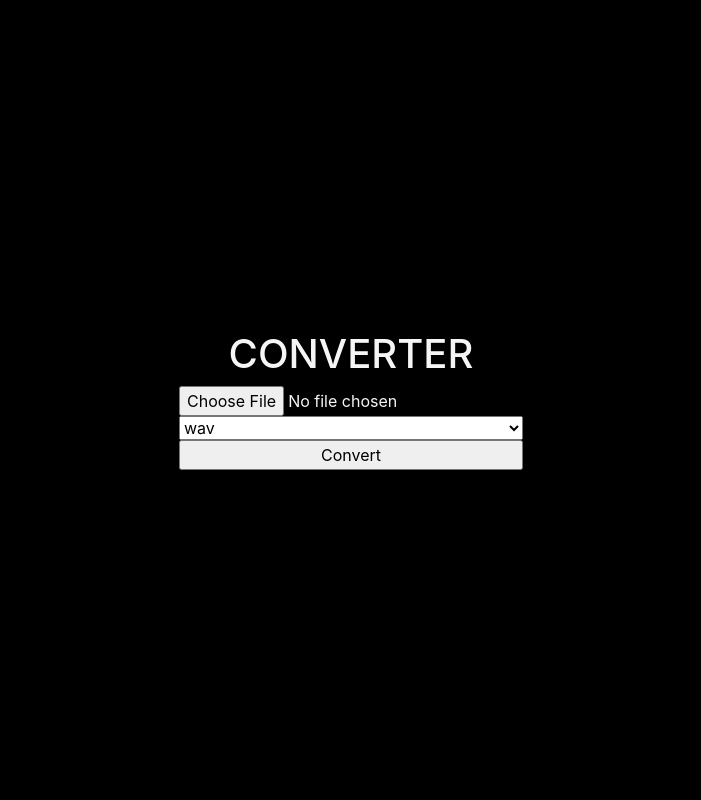
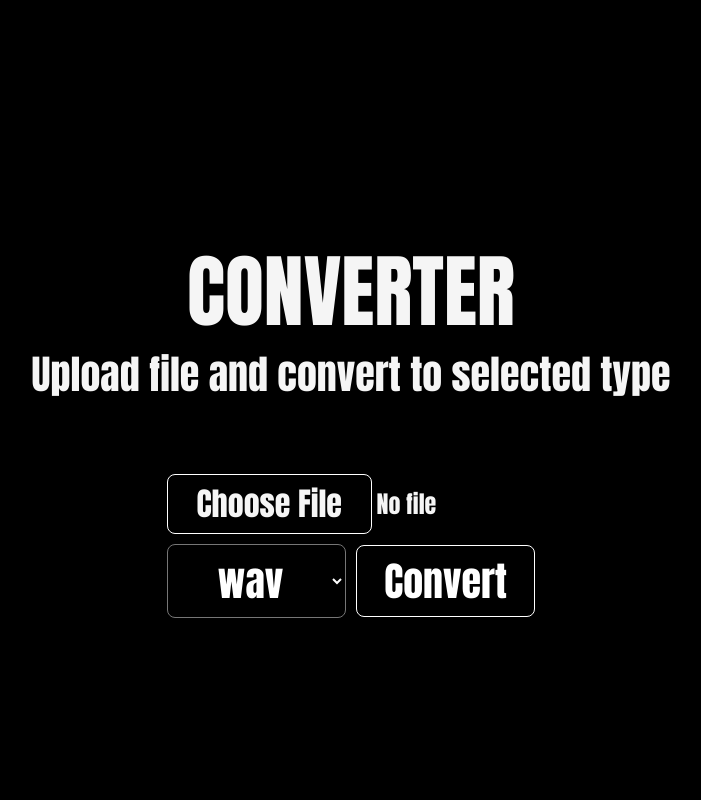
Before and after one commit to TonkaFails/file_converter, a Flask app: page / in a window 1280 px wide. Shown: the whole page, without its empty margins (289-990 px from the left). Run offline with Flask 3, Linux system fonts and the light colour scheme; some libraries are stand-ins or nearby versions.

Commit message:
better styling

```diff
--- a/static/style.css
+++ b/static/style.css
@@ -1,16 +1,82 @@
 .app {
-    height: 100vh;
-    width: 100vw;
+  height: 100vh !important;
+  width: 100vw !important;
   display: flex;
   align-items: center;
   justify-content: center;
   flex-direction: column;
-
   background: black;
   color: whitesmoke;
+  font-family: Impact, Haettenschweiler, "Arial Narrow Bold", sans-serif;
 }
-
-#form {
+.app .text {
+  text-align: center;
+  margin: 60px;
+}
+.app .text #title {
+  font-size: 10vh;
+  margin: 5px;
+}
+.app .text #paragraph {
+  font-size: 5vh;
+  margin: 5px;
+}
+.app .form-container .type-form {
   display: flex;
   flex-direction: column;
+  justify-content: space-between;
+  align-items: flex-start;
 }
+.app .form-container .type-form #file-upload {
+  display: flex;
+  justify-content: left;
+  align-items: center;
+}
+.app .form-container .type-form #file-upload #file-chosen {
+  font-size: 3vh;
+}
+.app .form-container .type-form #file-upload #input {
+  display: none;
+}
+.app .form-container .type-form #file-upload #custom-input {
+  margin: 5px;
+  padding: 5px;
+  font-size: 4vh;
+  width: 16vw;
+  border: white 1px solid;
+  border-radius: 8px;
+  text-align: center;
+}
+.app .form-container .type-form #file-upload #custom-input:hover {
+  color: black;
+  background: white;
+}
+.app .form-container .type-form #select-container {
+  display: flex;
+  justify-content: center;
+  align-items: center;
+}
+.app .form-container .type-form #select-container #select {
+  margin: 5px;
+  padding: 5px;
+  width: 14vw;
+  text-align: center;
+  font-size: 5vh;
+  color: white;
+  background: black;
+  border-radius: 8px;
+}
+.app .form-container .type-form #select-container #convertBtn {
+  background: black;
+  color: white;
+  margin: 5px;
+  padding: 5px;
+  border: white 1px solid;
+  border-radius: 8px;
+  font-size: 5vh;
+  width: 14vw;
+}
+.app .form-container .type-form #select-container #convertBtn:hover {
+  background: white;
+  color: black;
+}/*# sourceMappingURL=style.css.map */
--- /dev/null
+++ b/static/style.sass
@@ -0,0 +1,69 @@
+.app
+    height: 100vh !important
+    width: 100vw !important
+    display: flex
+    align-items: center
+    justify-content: center
+    flex-direction: column
+    background: black
+    color: whitesmoke
+    font-family: Impact, Haettenschweiler, 'Arial Narrow Bold', sans-serif
+    .text
+        text-align: center
+        margin: 60px
+        #title
+            font-size: 10vh
+            margin: 5px
+        #paragraph
+            font-size: 5vh
+            margin: 5px
+    .form-container
+        .type-form
+            display: flex
+            flex-direction: column
+            justify-content: space-between
+            align-items: flex-start
+            #file-upload
+                display: flex
+                justify-content: left
+                align-items: center
+                #file-chosen
+                    font-size: 3vh
+                #input
+                    display: none
+                #custom-input
+                    margin: 5px
+                    padding: 5px
+                    font-size: 4vh
+                    width:16vw
+                    border: white 1px solid
+                    border-radius: 8px
+                    text-align: center
+                    &:hover
+                        color: black
+                        background: white
+            #select-container
+                display: flex
+                justify-content: center
+                align-items: center
+                #select
+                    margin: 5px
+                    padding: 5px
+                    width: 14vw
+                    text-align: center
+                    font-size: 5vh
+                    color: white
+                    background: black
+                    border-radius: 8px
+                #convertBtn
+                    background: black
+                    color: white
+                    margin: 5px
+                    padding: 5px
+                    border: white 1px solid
+                    border-radius: 8px
+                    font-size: 5vh
+                    width: 14vw
+                    &:hover
+                        background: white
+                        color: black
--- a/templates/index.html
+++ b/templates/index.html
@@ -6,28 +6,50 @@
     <script src="https://unpkg.com/htmx.org"></script>
     <link
       rel="stylesheet"
-      href="{{ url_for('static', filename='style.css') }}"
-    />
+      href="{{ url_for('static', filename='style.css') }}" />
     <link
       href="https://stackpath.bootstrapcdn.com/bootstrap/4.3.1/css/bootstrap.min.css"
-      rel="stylesheet"
-    />
+      rel="stylesheet" />
   </head>
   <body>
     <div class="app">
-      <h1>CONVERTER</h1>
-      <form action="/convert" method="post" enctype="multipart/form-data" id="form">
-        <input type="file" name="file"/>
-        <select name="format">
+      <div class="text">
+        <h1 id="title">CONVERTER</h1>
+        <p id="paragraph">Upload file and convert to selected type</p>
+      </div>
+      <div class="form-container">
+        <form
+          action="/convert"
+          method="post"
+          enctype="multipart/form-data"
+          class="type-form">
+          <div id="file-upload">
+            <label for="input" id="custom-input">Choose File</label>
+            <input type="file" name="file" id="input" onchange="enableBtn()"/>
+            <span id="file-chosen">No file</span>
+          </div>
+          <div id="select-container">
+            <select name="format" id="select">
               <option value="wav">wav</option>
               <option value="gif">gif</option>
               <option value="mp4">mp4</option>
               <option value="png">png</option>
               <option value="jpg">jpg</option>
             </select>
-        <input type="submit" value="Convert" />
+            <input type="submit" value="Convert" id="convertBtn" disabled/>
+          </div>
           </form>
           <div id="result"></div>
       </div>
+    </div>
   </body>
+  <script>
+    function enableBtn() {
+      var convertBtn = document.getElementById('convertBtn');
+      var fileInput = document.getElementById('input');
+      var fileName = fileInput.files[0] ? fileInput.files[0].name : 'No file';
+      document.getElementById('file-chosen').textContent = fileName;
+      convertBtn.disabled = !fileInput.files.length;
+    }
+  </script>
 </html>
```
Also changed, not shown: 1 other file. Lines whose indentation alone changed are shown as unchanged.
